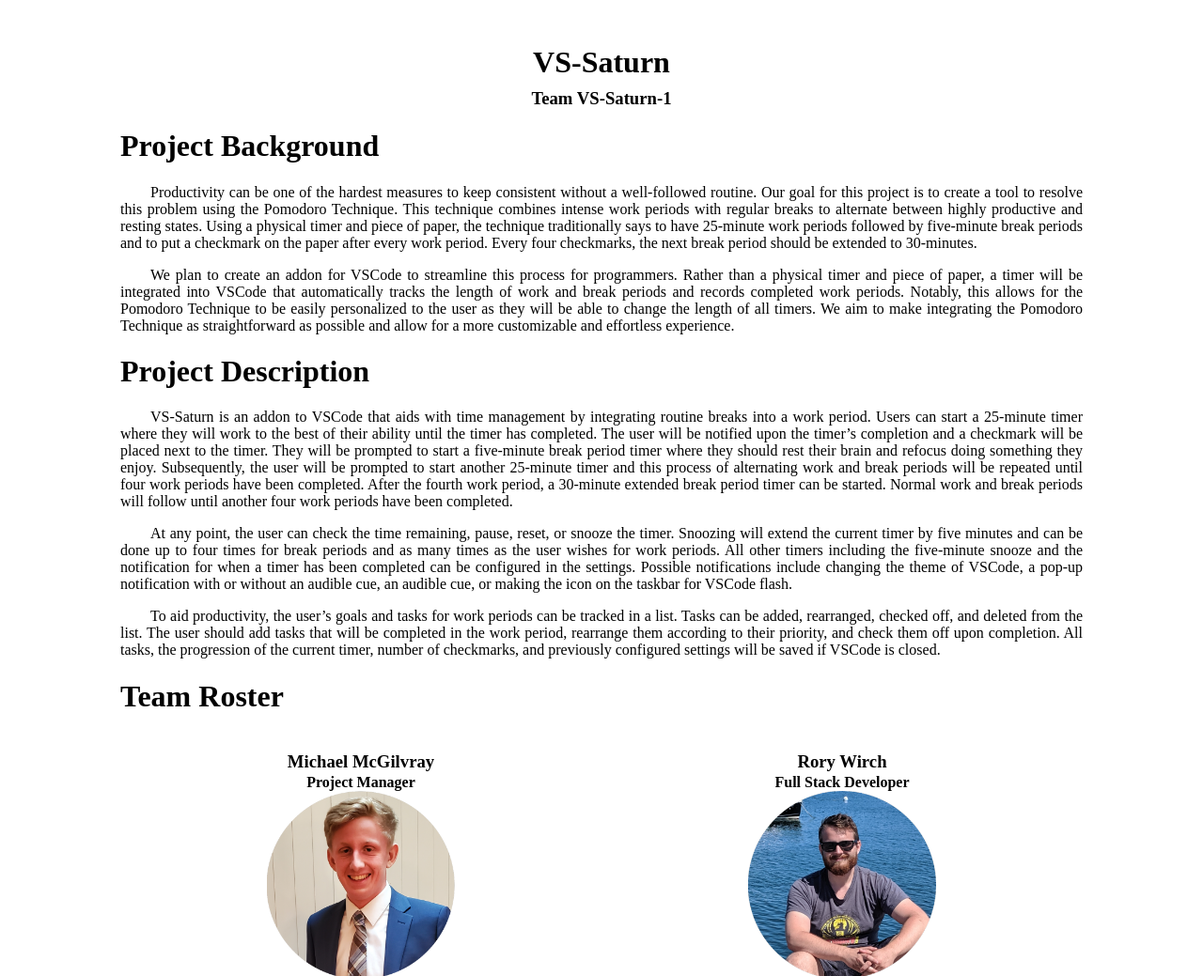
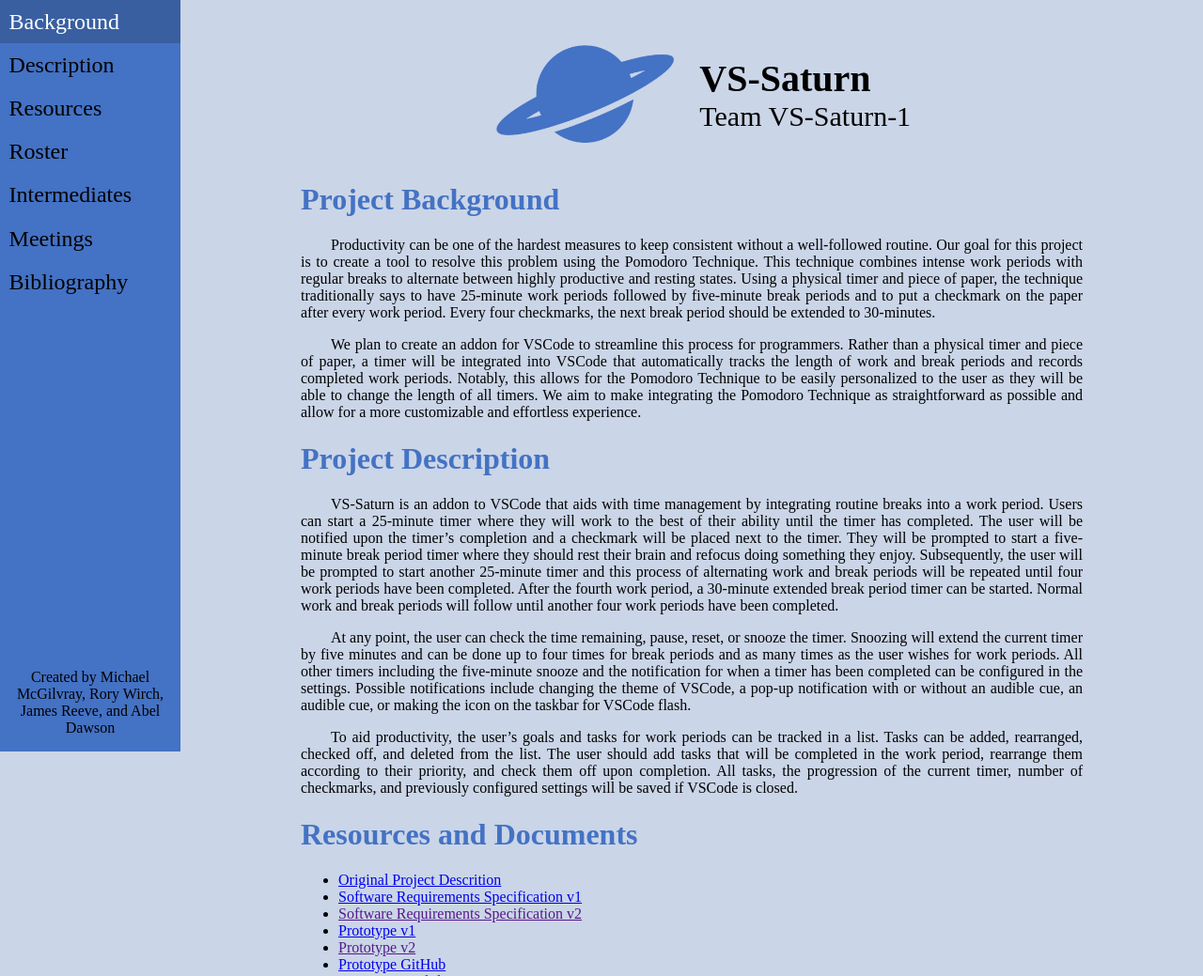
Before and after one commit to UML-COMP-4110-VS-SATURN-1/website, a plain HTML site: page index.html in a window 1280 px wide. Shown: the top 1039 px of the page at 94% size. Drawn offline with Linux system fonts and the light colour scheme.

Commit message:
Added navbar, more links, and decorated website

```diff
--- a/index.css
+++ b/index.css
@@ -1,22 +1,31 @@
-body{
-	margin: 3em 10% 5em 10%;
+html {
+	scroll-behavior: smooth;
 }
 
-#title {
-	text-align: center;
-	margin-bottom: -10px;
+body {
+	margin: 3em 10% 5em 25%;
+	background-color: #cad5e7;
+	font-family: "Bahnschrift";
 }
 
-.subTitle {
-	text-align: center;
+h1 {
+	color: #4472C4;
 }
 
-.projDesc{
+.logo {
+	display: flex;
+	align-items:center;
+	margin-left: 25%;
+	margin-right: 10%;
+	margin-bottom: 5%;
+}
+
+.projDesc {
 	text-indent: 2em;
 	text-align: justify;
 }
 
-.projBack{
+.projBack {
 	text-indent: 2em;
 	text-align: justify;
 }
@@ -31,3 +40,34 @@
 .person {
 	margin-bottom: 2px;
 }
+
+.navbar {
+	width: 15%;
+	height: 100%;
+	position: fixed;
+	left: 0px;
+	top: 0px;
+	overflow-x: hidden;
+	/* background-color: #cad5e7; */
+	background-color: #4472C4;
+}
+.navbar a {
+	/* padding: 6px 8px 6px 16px; */
+	padding: 5% 2% 5% 5%;
+	text-decoration: none;
+	font-size: 150%;
+	display: block;
+	color: #000000;
+}
+
+.navbar a:hover {
+	background-color: #395fa1;
+	color: white;
+}
+
+.navbarBottomText {
+	position: fixed;
+	bottom: 0;
+	text-align: center;
+	position: absolute;
+}
--- a/index.html
+++ b/index.html
@@ -5,26 +5,68 @@
 
 	<title>VS-Saturn</title>
 	<meta name="This website is for COMP 4110 Project VS Saturn" content="Class website">
+	<link rel="icon" href="./images/logo_square.png">
 
 	<link rel="stylesheet" href="index.css">
 </head>
 
 <body>
-	<h1 id="title"> VS-Saturn </h1>
-	<h3 class="subTitle"> Team VS-Saturn-1 </h3>
-	<!-- <h3 class="subTitle"> Abel Dawson, Michael McGilvray, James Reeve, Rorcy Wirh </h3>
-	<h3 class="subTitle"> November 6, 2020 </h3> -->
+	<div class="navbar">
+		<a href="#Background">Background</a>
+		<a href="#Description">Description</a>
+		<a href="#Resources">Resources</a>
+		<a href="#Roster">Roster</a>
+		<a href="https://bit.ly/2I0Pp7E">Intermediates</a>
+		<a href="https://bit.ly/32cdZJX">Meetings</a>
+		<a href="#Bibliography">Bibliography</a>
+		<p class="navbarBottomText">
+			Created by
+			Michael McGilvray,
+			Rory Wirch,
+			James Reeve,
+			and Abel Dawson
+		</p>
+	</div>
 
-	<h1> Project Background </h1>
+	<div class="logo">
+		<img src="./images/logo.png" width=35%></img>
+		<span style="margin-left: 5%;">
+			<div style="font-size:40px; font-weight: bold;">
+				VS-Saturn
+			</div>
+			<div style="font-size:30px">
+				Team VS-Saturn-1
+			</div>
+		</span>
+		<!-- <h1 id="title"> VS-Saturn </h1> -->
+		<!-- <h3 class="subTitle"> Team VS-Saturn-1 </h3> -->
+		<!-- <h3 class="subTitle"> Abel Dawson, Michael McGilvray, James Reeve, Rorcy Wirh </h3>
+		<h3 class="subTitle"> November 6, 2020 </h3> -->
+	</div>
 
+
+	<h1 id="Background"> Project Background </h1>
 	<p class="projBack"> Productivity can be one of the hardest measures to keep consistent without a well-followed routine. Our goal for this project is to create a tool to resolve this problem using the Pomodoro Technique. This technique combines intense work periods with regular breaks to alternate between highly productive and resting states. Using a physical timer and piece of paper, the technique traditionally says to have 25-minute work periods followed by five-minute break periods and to put a checkmark on the paper after every work period. Every four checkmarks, the next break period should be extended to 30-minutes.</p>
 	<p class="projBack"> We plan to create an addon for VSCode to streamline this process for programmers. Rather than a physical timer and piece of paper, a timer will be integrated into VSCode that automatically tracks the length of work and break periods and records completed work periods. Notably, this allows for the Pomodoro Technique to be easily personalized to the user as they will be able to change the length of all timers. We aim to make integrating the Pomodoro Technique as straightforward as possible and allow for a more customizable and effortless experience.</p>
-	<h1> Project Description </h1>
+
+	<h1 id="Description"> Project Description </h1>
 	<p class="projDesc"> VS-Saturn is an addon to VSCode that aids with time management by integrating routine breaks into a work period. Users can start a 25-minute timer where they will work to the best of their ability until the timer has completed. The user will be notified upon the timer’s completion and a checkmark will be placed next to the timer. They will be prompted to start a five-minute break period timer where they should rest their brain and refocus doing something they enjoy. Subsequently, the user will be prompted to start another 25-minute timer and this process of alternating work and break periods will be repeated until four work periods have been completed. After the fourth work period, a 30-minute extended break period timer can be started. Normal work and break periods will follow until another four work periods have been completed.</p>
 	<p class="projDesc"> At any point, the user can check the time remaining, pause, reset, or snooze the timer. Snoozing will extend the current timer by five minutes and can be done up to four times for break periods and as many times as the user wishes for work periods. All other timers including the five-minute snooze and the notification for when a timer has been completed can be configured in the settings. Possible notifications include changing the theme of VSCode, a pop-up notification with or without an audible cue, an audible cue, or making the icon on the taskbar for VSCode flash.</p>
 	<p class="projDesc"> To aid productivity, the user’s goals and tasks for work periods can be tracked in a list. Tasks can be added, rearranged, checked off, and deleted from the list. The user should add tasks that will be completed in the work period, rearrange them according to their priority, and check them off upon completion. All tasks, the progression of the current timer, number of checkmarks, and previously configured settings will be saved if VSCode is closed.</p>
 
-	<h1> Team Roster </h1>
+	<h1 id="Resources"> Resources and Documents </h1>
+	<ul>
+		<li><a href="https://bit.ly/3mOy8h5">Original Project Descrition</a></li>
+		<li><a href="https://drive.google.com/file/d/1ScnGjz7zeYqnP2XEjm63QuYDUCuDFYEi/view?usp=sharing"> Software Requirements Specification v1 </a></li>
+		<li><a href=""> Software Requirements Specification v2 </a></li>
+		<li><a href="https://drive.google.com/file/d/1uGGw7kcRTQFitfy-Gx2en8BrpBmIwEqp/view?usp=sharing"> Prototype v1 </a></li>
+		<li><a href=""> Prototype v2 </a></li>
+		<li><a href="https://github.com/UML-COMP-4110-VS-SATURN-1/dalydoro"> Prototype GitHub </a></li>
+		<li><a href=""> Presentation Slides </a></li>
+		<li><a href=""> Demonstration Video </a></li>
+	</ul>
+
+	<h1 id="Roster"> Team Roster </h1>
 	<div class="column">
 		<h3 class="person"> Michael McGilvray </h3>
 		<b> Project Manager </b>
@@ -90,24 +132,7 @@
 		</a>
 	</div>
 
-	<h1> Documents and Resources </h1>
-	<ul>
-		<li><a href="https://bit.ly/3mOy8h5">Original Project Descrition</a></li>
-		<li><a href="https://docs.google.com/document/d/1qfeu8h0zndIxTHz-Bd8B2sMrf-ARcTHwVbeTx90MaZU/edit?usp=sharing"> Software Requirements Specification v1 </a></li>
-		<li> Software Requirements Specification v2: N/A </li>
-		<li><a href="https://github.com/UML-COMP-4110-VS-SATURN-1/dalydoro"> Prototype v1 </a></li>
-		<li> Prototype v2: N/A </li>
-		<li> Presentation Document: N/A </li>
-		<li> Demonstration Video: N/A </li>
-	</ul>
-
-	<h1> Group Progression </h1>
-	<ul>
-		<li><a href="https://bit.ly/32cdZJX">Meeting Agenda and Deadlines</a></li>
-		<li><a href="https://bit.ly/2I0Pp7E">Intermediate Drafts</a></li>
-	</ul>
-
-	<h1> Bibliography </h1>
+	<h1 id="Bibliography"> Bibliography </h1>
 	<ol>
 		<li>Cirillo, Francesco. “Do More and Have Fun with Time Management.” <cite>Cirillo Company</cite>,
 			<a href="https://francescocirillo.com/pages/pomodoro-technique">francescocirillo.com/pages/pomodoro-technique.</a></li>
```
Also changed, not shown: images/linkedin.png, images/logo.png (added), images/logo_square.png (added).
